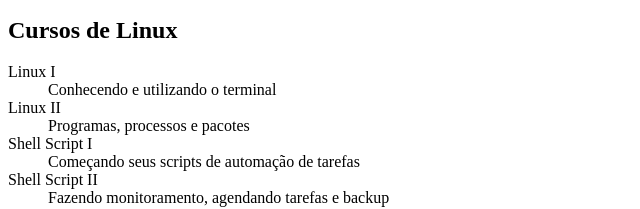
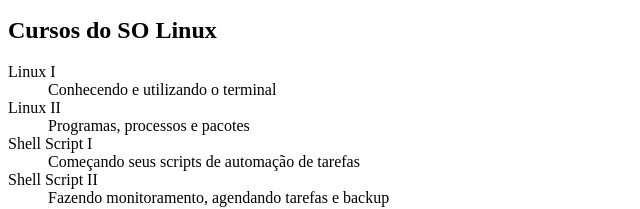
Before and after one commit to IasmimSR/alura-git, a plain HTML site: page index.html in a window 1280 px wide. Shown: the part 497-706 px from the top of the page, 0-640 px from the left. Drawn offline with Linux system fonts and the light colour scheme.

Commit message:
Alterando título dos cursos de Linux

```diff
--- a/index.html
+++ b/index.html
@@ -43,7 +43,7 @@
             <dd>Deploy de uma aplicação em Spring MVC</dd>
     </dl>
 
-    <h2>Cursos de Linux</h2>
+    <h2>Cursos do SO Linux</h2>
     <dl>
     <dt>Linux I</dt>
             <dd>Conhecendo e utilizando o terminal</dd>
```
